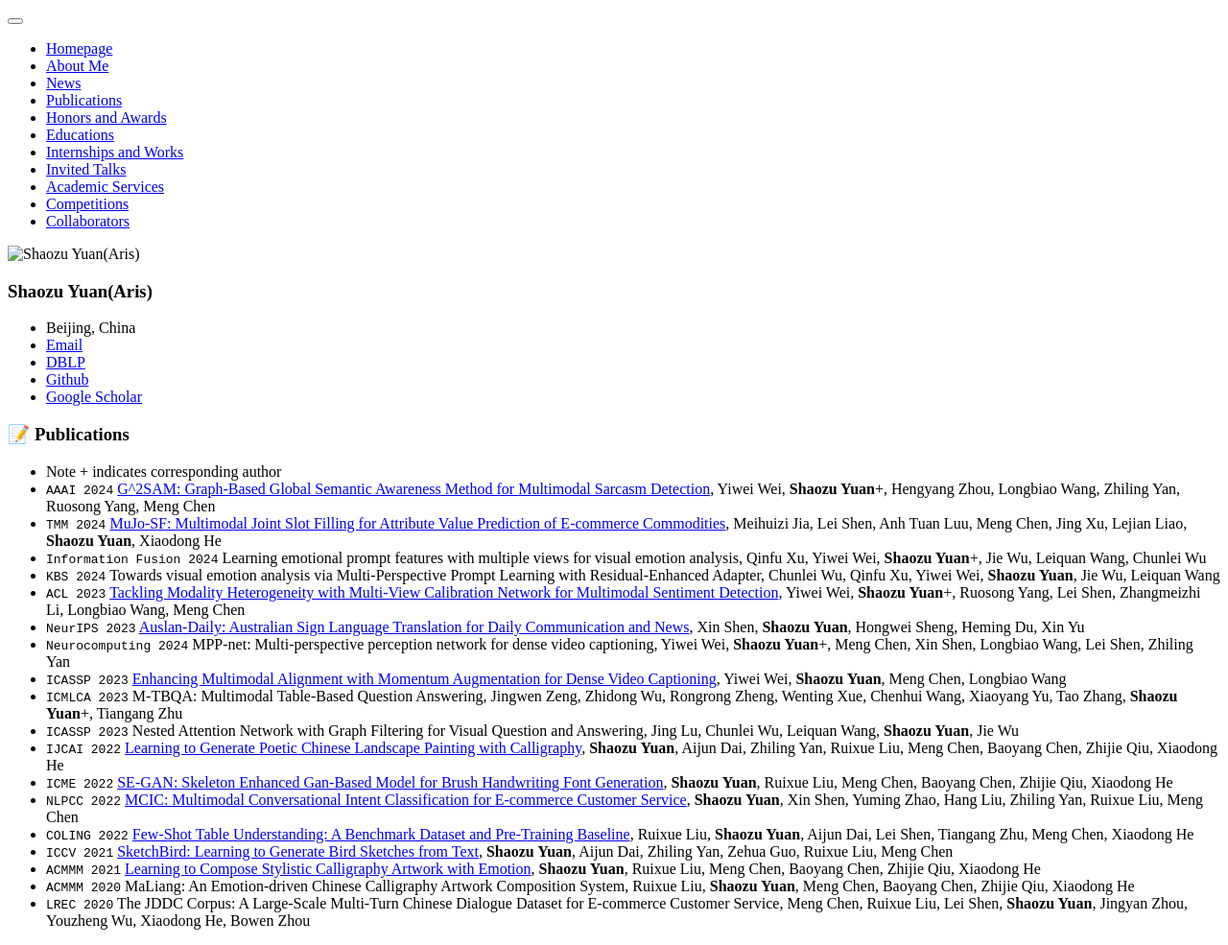
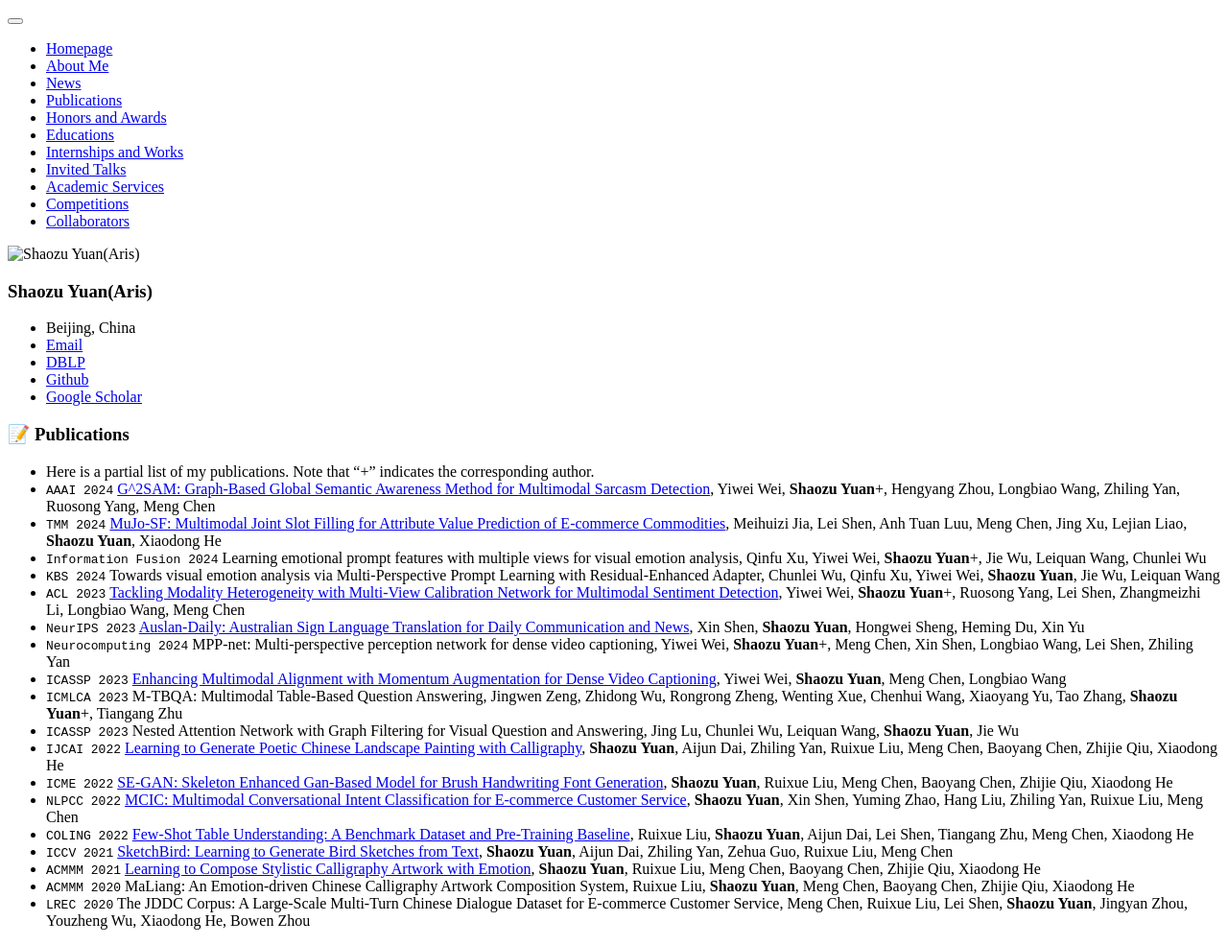
Before and after one commit to airsYuan/airsYuan, a Jekyll site: the page built from _pages/includes/pub.md, in a window 1280 px wide. Shown: the whole page at 96% size. Built offline with Jekyll 4.4.1, drawn with Linux system fonts in a browser that asks for light colours; our own code applies the rules of GitHub Pages for plain Markdown files.

Commit message:
Update pub.md

```diff
--- a/_pages/includes/pub.md
+++ b/_pages/includes/pub.md
@@ -1,6 +1,6 @@
 
 # 📝 Publications
-- Note + indicates corresponding author
+- Here is a partial list of my publications. Note that "+" indicates the corresponding author.
 - ``AAAI 2024`` [G^2SAM: Graph-Based Global Semantic Awareness Method for Multimodal Sarcasm Detection](https://chenmengdx.github.io/papers/AAAI-24.pdf), Yiwei Wei, **Shaozu Yuan**+, Hengyang Zhou, Longbiao Wang, Zhiling Yan, Ruosong Yang, Meng Chen
 - ``TMM 2024`` [MuJo-SF: Multimodal Joint Slot Filling for Attribute Value Prediction of E-commerce Commodities](https://chenmengdx.github.io/papers/TOMM-MuJo-SF.pdf), Meihuizi Jia, Lei Shen, Anh Tuan Luu, Meng Chen, Jing Xu, Lejian Liao, **Shaozu Yuan**, Xiaodong He
 - ``Information Fusion 2024`` Learning emotional prompt features with multiple views for visual emotion analysis, Qinfu Xu, Yiwei Wei, **Shaozu Yuan**+, Jie Wu, Leiquan Wang, Chunlei Wu
```
